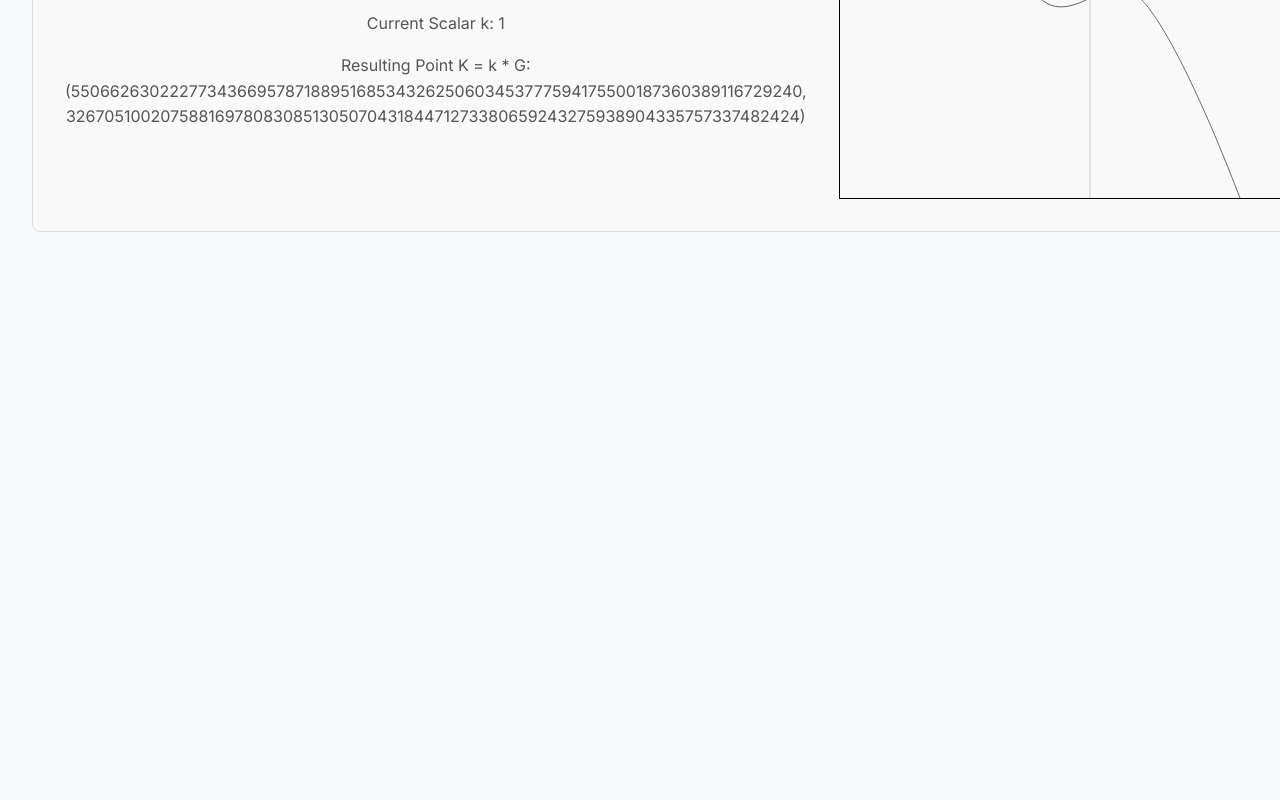
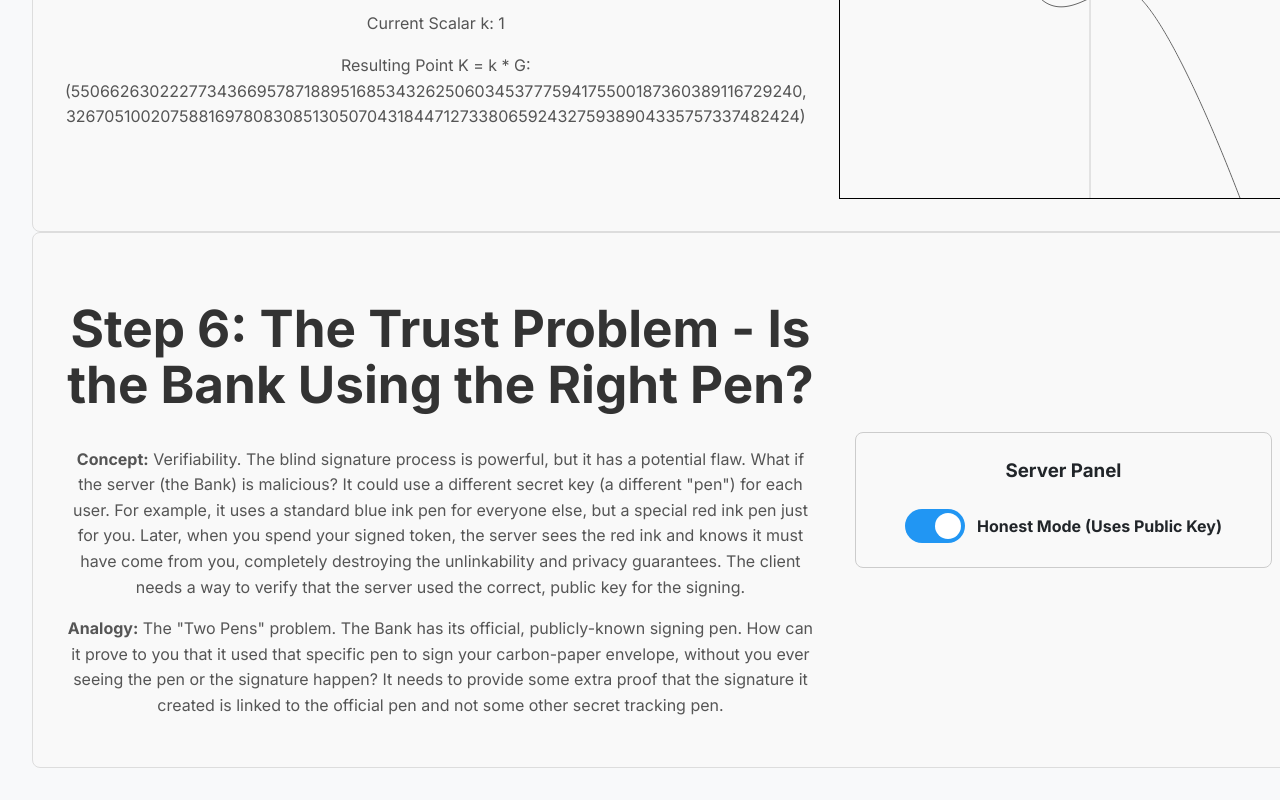
Before and after one commit to korjavin/privacypassdemo, a React (Vite) app: page / in a window 1280 px wide. Shown: the part 945-1745 px from the top of the page. Before the commit the page ends 1209 px from the top, so only its background shows below. Built offline with nearby package versions, Linux system fonts and the light colour scheme.

Commit message:
feat: build static UI for Step 6 'The Trust Problem'

```diff
--- a/src/App.jsx
+++ b/src/App.jsx
@@ -1,6 +1,7 @@
 import React from 'react';
 import Step1_Intro from './components/steps/Step1_Intro';
 import Step4_ECC from './components/steps/Step4_ECC';
+import Step6_Trust from './components/steps/Step6_Trust';
 import './App.css';
 
 function App() {
@@ -8,6 +9,7 @@ function App() {
     <div className="App">
       <Step1_Intro />
       <Step4_ECC />
+      <Step6_Trust />
     </div>
   );
 }
--- /dev/null
+++ b/src/components/steps/Step6_Trust.css
@@ -0,0 +1,78 @@
+.interactive-column {
+    display: flex;
+    flex-direction: column;
+    align-items: center;
+    justify-content: center;
+    padding: 2rem;
+  }
+
+  .server-panel {
+    border: 1px solid #ccc;
+    border-radius: 8px;
+    padding: 1.5rem;
+    width: 100%;
+    max-width: 400px;
+    background-color: #f9f9f9;
+  }
+
+  .server-panel h3 {
+    margin-top: 0;
+    text-align: center;
+    margin-bottom: 1.5rem;
+  }
+
+  .toggle-switch {
+    display: flex;
+    align-items: center;
+    justify-content: center;
+  }
+
+  .toggle-switch label {
+    position: relative;
+    display: inline-block;
+    width: 60px;
+    height: 34px;
+  }
+
+  .toggle-switch input {
+    opacity: 0;
+    width: 0;
+    height: 0;
+  }
+
+  .slider {
+    position: absolute;
+    cursor: pointer;
+    top: 0;
+    left: 0;
+    right: 0;
+    bottom: 0;
+    background-color: #ccc;
+    transition: .4s;
+    border-radius: 34px;
+  }
+
+  .slider:before {
+    position: absolute;
+    content: "";
+    height: 26px;
+    width: 26px;
+    left: 4px;
+    bottom: 4px;
+    background-color: white;
+    transition: .4s;
+    border-radius: 50%;
+  }
+
+  input:checked + .slider {
+    background-color: #2196F3;
+  }
+
+  input:checked + .slider:before {
+    transform: translateX(26px);
+  }
+
+  .toggle-label {
+    margin-left: 12px;
+    font-weight: bold;
+  }
--- /dev/null
+++ b/src/components/steps/Step6_Trust.jsx
@@ -0,0 +1,41 @@
+import React, { useState } from 'react';
+import './Step6_Trust.css';
+
+const Step6_Trust = () => {
+  const [isHonest, setIsHonest] = useState(true);
+
+  return (
+    <div className="step-container">
+      <div className="text-column">
+        <h1>Step 6: The Trust Problem - Is the Bank Using the Right Pen?</h1>
+        <p>
+          <strong>Concept:</strong> Verifiability. The blind signature process is powerful, but it has a potential flaw. What if the server (the Bank) is malicious? It could use a different secret key (a different "pen") for each user. For example, it uses a standard blue ink pen for everyone else, but a special red ink pen just for you. Later, when you spend your signed token, the server sees the red ink and knows it must have come from you, completely destroying the unlinkability and privacy guarantees. The client needs a way to verify that the server used the correct, public key for the signing.
+        </p>
+        <p>
+          <strong>Analogy:</strong> The "Two Pens" problem. The Bank has its official, publicly-known signing pen. How can it prove to you that it used that specific pen to sign your carbon-paper envelope, without you ever seeing the pen or the signature happen? It needs to provide some extra proof that the signature it created is linked to the official pen and not some other secret tracking pen.
+        </p>
+      </div>
+      <div className="interactive-column">
+        <div className="server-panel">
+          <h3>Server Panel</h3>
+          <div className="toggle-switch">
+            <label>
+              <input
+                type="checkbox"
+                checked={isHonest}
+                onChange={() => setIsHonest(!isHonest)}
+              />
+              <span className="slider"></span>
+            </label>
+            <span className="toggle-label">
+              {isHonest ? 'Honest Mode (Uses Public Key)' : 'Malicious Mode (Uses Tracking Key)'}
+            </span>
+          </div>
+        </div>
+        {/* Placeholder for the rest of the simulation */}
+      </div>
+    </div>
+  );
+};
+
+export default Step6_Trust;
```
